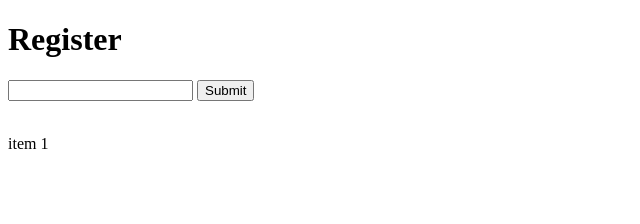
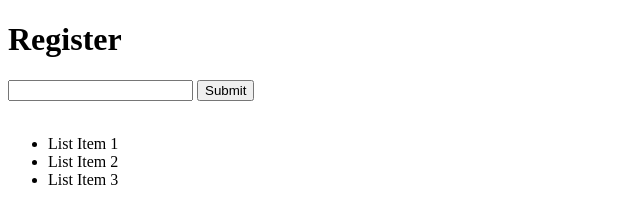
Before and after one commit to Baba0608/firstgit, a plain HTML site: page index.html in a window 1280 px wide. Shown: the whole page, without its empty margins (0-640 px from the left). Drawn offline with Linux system fonts and the light colour scheme.

Commit message:
List elements modified using js

```diff
--- a/index.html
+++ b/index.html
@@ -15,8 +15,11 @@
     <br>
     <br>
 
-    <p id="Item1">item 1</p>
-
+    <ul id="ListItem">
+        <li>List Item 1</li>
+        <li>List Item 2</li>
+        <li>List Item 3</li>
+    </ul>
     <script src="app.js"></script>
 
 </body>
```
